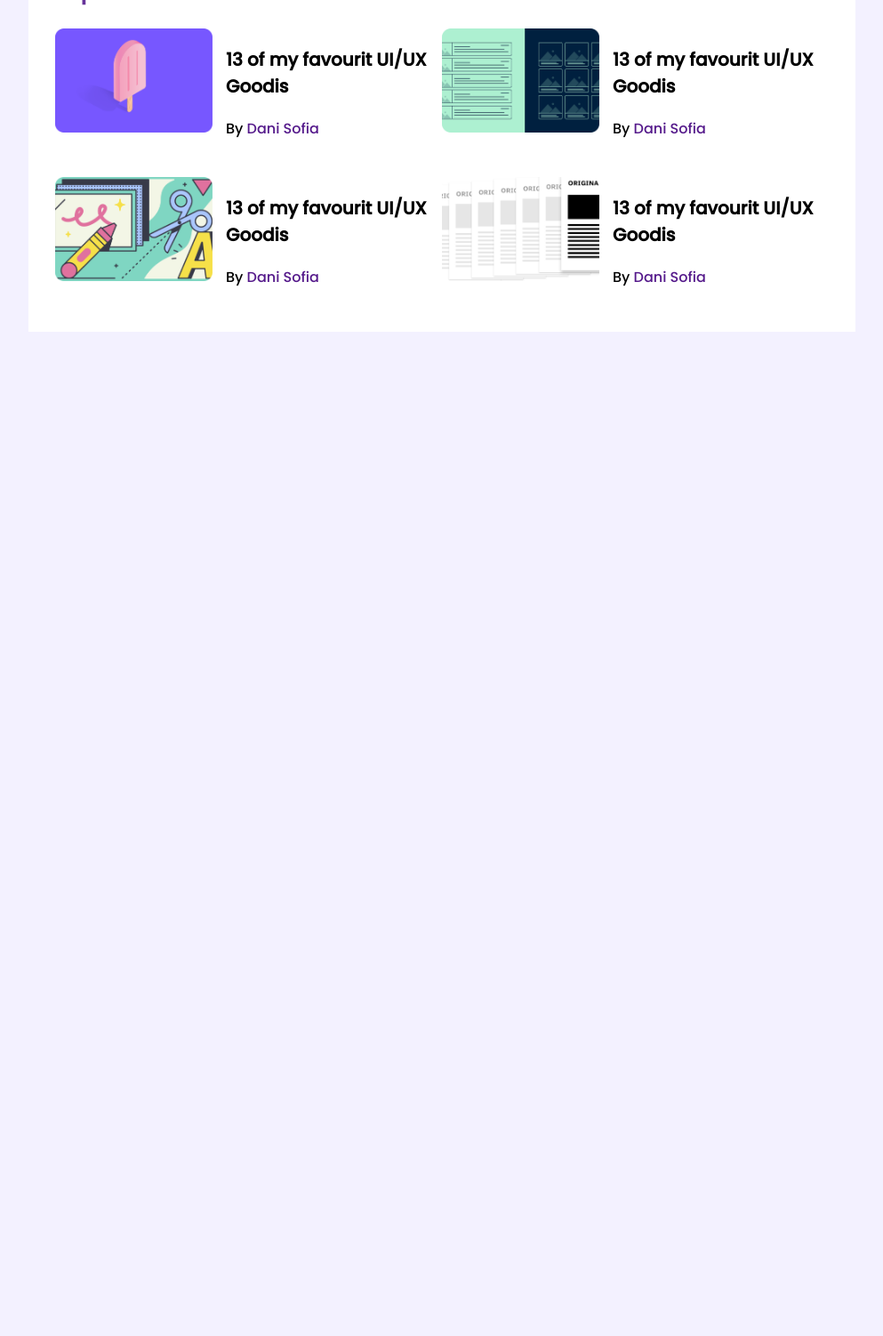
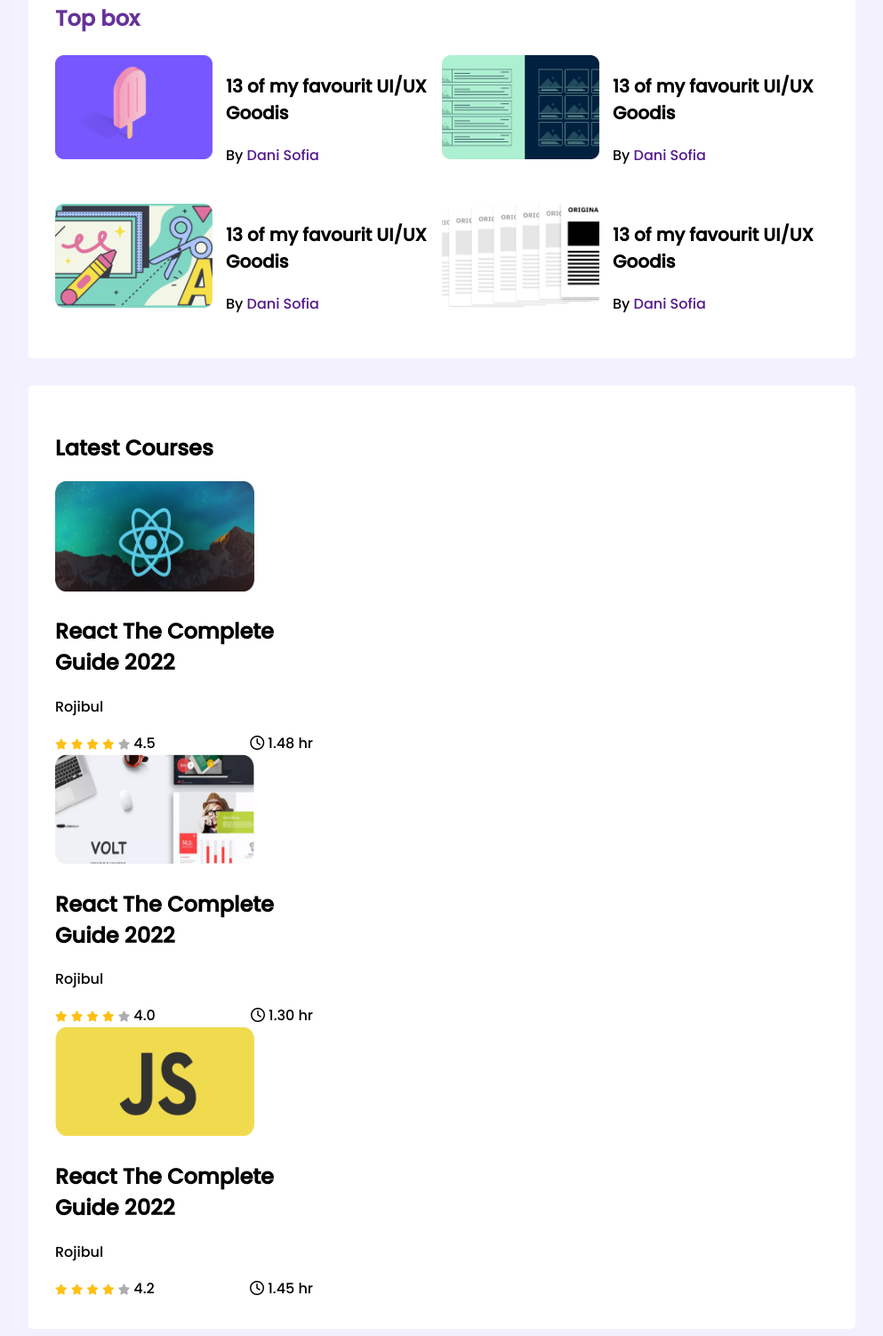
Before and after one commit to Rojibul/new-project-css, a plain HTML site: page index.html in a window 1280 px wide. Shown: the part 341-1843 px from the top of the page at 89% size, without its empty margins (143-1136 px from the left). Before the commit the page ends 800 px from the top, so only its background shows below. Drawn offline with Linux system fonts and the light colour scheme; a web font is replaced by a local one.

Commit message:
almost_finish

```diff
--- a/index.html
+++ b/index.html
@@ -5,6 +5,8 @@
     <meta http-equiv="X-UA-Compatible" content="IE=edge">
     <meta name="viewport" content="width=device-width, initial-scale=1.0">
     <link rel="stylesheet" href="style.css">
+    <!--font awsome ---->
+    <script src="https://kit.fontawesome.com/de81784753.js" crossorigin="anonymous"></script>
     <title>Document</title>
 </head>
 <body>
@@ -89,6 +91,88 @@
                 </div>
            </div>
        </section>
+      <!--letest section-->
+      <section class="container">
+            <h2 class="letest section">Latest Courses</h2>
+            <div class="courses">
+                <div class="course">
+                    <div class="couse-banner">
+                        <img src="images/courses/course-1.png" alt="">
+                    </div>
+                    <div class="courese-detail">
+                        <h1 class="course-title"> React The Complete Guide 2022 </h1>
+                        <p class="courese authore"> Rojibul</p>
+                            <div class="course-info">
+                                <div>
+                                    <i class="fas fa-star filled"></i>
+                                    <i class="fas fa-star filled"></i>
+                                    <i class="fas fa-star filled"></i>
+                                    <i class="fas fa-star filled"></i>
+                                    <i class="fas fa-star empty"></i>
+                                    <span>4.5</span>
+                                </div>
+
+                                <div class="course-detail">
+                                    <i class="far fa-clock"></i>
+                                    1.48 hr
+                                </div>
+                            </div>
+                    </div>
+                </div>
+            </div>
+            <div class="courses">
+                <div class="course">
+                    <div class="couse-banner">
+                        <img src="images/courses/course-2.png" alt="">
+                    </div>
+                    <div class="courese-detail">
+                        <h1 class="course-title"> React The Complete Guide 2022 </h1>
+                        <p class="courese authore"> Rojibul</p>
+                            <div class="course-info">
+                                <div>
+                                    <i class="fas fa-star filled"></i>
+                                    <i class="fas fa-star filled"></i>
+                                    <i class="fas fa-star filled"></i>
+                                    <i class="fas fa-star filled"></i>
+                                    <i class="fas fa-star empty"></i>
+                                    <span>4.0</span>
+                                </div>
+
+                                <div class="course-detail">
+                                    <i class="far fa-clock"></i>
+                                    1.30 hr
+                                </div>
+                            </div>
+                    </div>
+                </div>
+            </div>
+            <div class="courses">
+                <div class="course">
+                    <div class="couse-banner">
+                        <img src="images/courses/course-3.png" alt="">
+                    </div>
+                    <div class="courese-detail">
+                        <h1 class="course-title"> React The Complete Guide 2022 </h1>
+                        <p class="courese authore"> Rojibul</p>
+                            <div class="course-info">
+                                <div>
+                                    <i class="fas fa-star filled"></i>
+                                    <i class="fas fa-star filled"></i>
+                                    <i class="fas fa-star filled"></i>
+                                    <i class="fas fa-star filled"></i>
+                                    <i class="fas fa-star empty"></i>
+                                    <span>4.2</span>
+                                </div>
+
+                                <div class="course-detail">
+                                    <i class="far fa-clock"></i>
+                                    1.45 hr
+                                </div>
+                            </div>
+                    </div>
+                </div>
+            </div>
+      </section>
 
     </main>
 </body>
--- a/style.css
+++ b/style.css
@@ -8,12 +8,15 @@ body{/*common font style*/
 }
 main{
     display: flex;
-    justify-content: center;
+    flex-direction: column;
+   align-items: center;
 }
 .container{
     background-color: white;
     width: 870px;
     padding: 33px 30px;
+    margin-top: 30px;
+    border-radius: 5px;
 }
 .top-players{
     margin-bottom: 30px;
@@ -72,3 +75,27 @@ hr{
 }
 
 /*----last section----*/
+.courses{
+    display: grid;
+    grid-template-columns: repeat(3, 1fr);
+}
+
+.course img{
+    height: 124px;
+    width: 224px;
+}
+.course-info{
+    display: flex;
+    align-items: center;
+    justify-content: space-between;
+}
+.fa-star{
+    font-size: 12px;
+}
+.fa-star.filled{
+    color: #ffc014;
+
+}
+.fa-star.empty{
+    color: #aeaeae
+}
```
